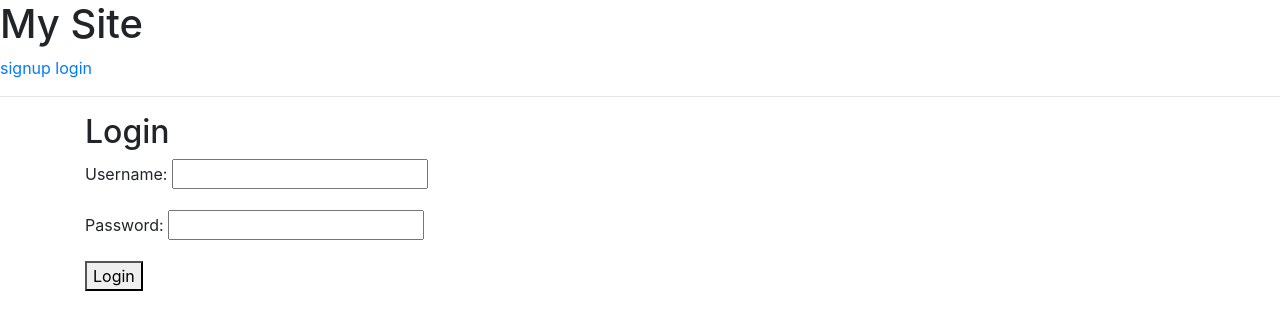
After one commit to akmamun/django-user-authintication, a Django app: page /login/ in a window 1280 px wide. The commit adds this page. Shown: the top 330 px of the page. Run offline with Django 3.2, Linux system fonts and the light colour scheme; some libraries are stand-ins or nearby versions.

Commit message:
fixed login

```diff
--- a/ecommerce/settings.py
+++ b/ecommerce/settings.py
@@ -38,6 +38,8 @@ INSTALLED_APPS = [
     'django.contrib.messages',
     'django.contrib.staticfiles',
     'registration.apps.RegistrationConfig',
+    'djcelery',
+    'djcelery_email'
 ]
 
 MIDDLEWARE = [
@@ -51,7 +53,7 @@ MIDDLEWARE = [
 ]
 
 ROOT_URLCONF = 'ecommerce.urls'
-
+CELERY_BROKER_URL = 'amqp://guest:guest@localhost:5672/'
 TEMPLATES = [
     {
         'BACKEND': 'django.template.backends.django.DjangoTemplates',
--- a/ecommerce/urls.py
+++ b/ecommerce/urls.py
@@ -23,4 +23,5 @@ urlpatterns = [
     url(r'^signup/$', views.signup, name='signup'),
     url(r'^activate/(?P<uidb64>[0-9A-Za-z_\-]+)/(?P<token>[0-9A-Za-z]{1,13}-[0-9A-Za-z]{1,20})/$',
         views.activate, name='activate'),
+    url(r'^login/$', views.login, name='login'),
 ]
--- a/registration/forms.py
+++ b/registration/forms.py
@@ -1,4 +1,5 @@
 from django import forms
+from django.contrib.auth import authenticate
 from django.contrib.auth.forms import UserCreationForm
 from django.contrib.auth.models import User
 
@@ -8,3 +9,14 @@ class SignupForm(UserCreationForm):
     class Meta:
         model = User
         fields = ('username','email','password1','password2')
+
+class LoginForm(forms.Form):
+    username = forms.CharField(label="Username",required=True)
+    password = forms.CharField(label="Password", required=True,widget=forms.PasswordInput)
+
+    def authenticate(self):
+        if self.is_valid():
+            username = self.cleaned_data['username']
+            password = self.cleaned_data['password']
+
+            return authenticate(username=username,password=password)
--- a/registration/views.py
+++ b/registration/views.py
@@ -7,7 +7,7 @@ from django.template.loader import render_to_string
 from django.utils.encoding import force_bytes, force_text
 from django.utils.http import urlsafe_base64_encode, urlsafe_base64_decode
 from .tokens import account_activation_token
-from registration.forms import SignupForm
+from registration.forms import SignupForm, LoginForm
 from django.core.mail import EmailMessage
 
 
@@ -48,8 +48,20 @@ def activate(request, uidb64, token):
     if user is not None and account_activation_token.check_token(user, token):
         user.is_active = True
         user.save()
-        login(request, user)
-        # return redirect('home')
-        return HttpResponse('Thank you for your email confirmation. Now you can login your account.')
+        HttpResponse('Thank you for your email confirmation. Now you can login your account.')
+        return redirect('login')
     else:
         return HttpResponse('Activation link is invalid!')
+
+def login(request):
+    if request.method == 'POST':
+        form = LoginForm(request.POST)
+        if form.is_valid():
+            user = form.authenticate()
+        if user:
+            return redirect("/todo")
+        else:
+            return HttpResponse("Login Failed Please enter correct!")
+    else:
+        form = LoginForm()
+    return render(request, 'login.html', {'form': form})
--- a/templates/base.html
+++ b/templates/base.html
@@ -13,7 +13,7 @@
     <header>
       <h1>My Site</h1>
         <a href="{% url 'signup' %}">signup</a>
-        <a href="#">login</a>
+        <a href="{% url 'login' %}">login</a>
 
       <hr>
     </header>
--- a/templates/invalidlink.html
+++ b/templates/invalidlink.html
@@ -1,5 +1,4 @@
 {% extends 'base.html' %}
-
 {% block content %}
-  <p>Activation link is invalid!' </p>
+  <p>Activation link is invalid!</p>
 {% endblock %}
--- /dev/null
+++ b/templates/login.html
@@ -0,0 +1,12 @@
+{% extends 'base.html' %}
+{% block title %}Login{% endblock %}
+{% block content %}
+ <div class="container">
+  <h2>Login</h2>
+  <form method="post">
+    {% csrf_token %}
+    {{ form.as_p }}
+    <button type="submit">Login</button>
+  </form>
+ </div>
+{% endblock %}
```
Also changed, not shown: registration/celery.py (added, +15 -0 lines), README.md, db.sqlite3.
